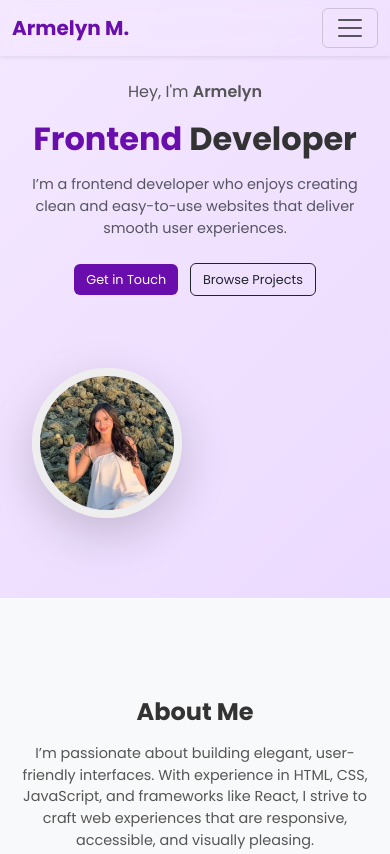
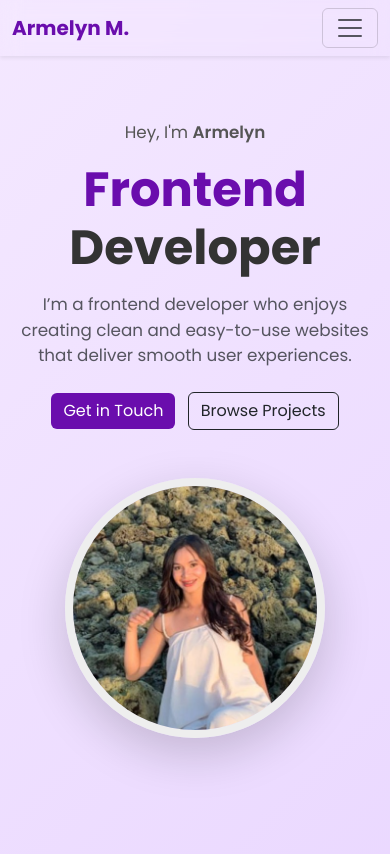
Before and after one commit to armelyn15/About-Me-Portfolio, a website: page index.html in a window 390 px wide. Shown: the top 854 px of the page. Drawn offline with nearby package versions, Linux system fonts and the light colour scheme.

Commit message:
Add files via upload
fixed mobile

```diff
--- a/style.css
+++ b/style.css
@@ -116,97 +116,15 @@ footer {
   color: #6a0dad;               /* Optional: purple on hover */
 }
 
-/* ===== MOBILE STYLES ===== */
+/* Center profile picture on mobile */
 @media (max-width: 768px) {
-  /* General text adjustments */
-  body {
-    font-size: 14px;
+  .hero-image {
+    width: 100% !important;
+    text-align: center; /* Center the image inside the div */
+    margin-top: 30px;   /* Optional: spacing from text */
   }
 
-  h1 {
-    font-size: 1.8rem;
-  }
-
-  h2 {
-    font-size: 1.5rem;
-  }
-
-  h5 {
-    font-size: 1rem;
-  }
-
-  p {
-    font-size: 0.9rem;
-  }
-
-  /* Hero section adjustments */
-  .hero-section {
-    text-align: center;
-    padding: 80px 20px;
-  }
-
-  .hero-text {
-    margin-bottom: 1.5rem;
-  }
-
-  .hero-text h1 {
-    font-size: 2rem;
-  }
-
-  .hero-text .intro {
-    font-size: 1rem;
-  }
-
-  .hero-image img {
-    width: 180px;
-    height: auto;
-  }
-
-  /* Buttons smaller */
-  .btn {
-    font-size: 0.85rem;
-    padding: 8px 14px;
-  }
-
-  /* Project & Experience cards smaller */
-  .project-card {
-    padding: 1rem;
-  }
-
-  /* About section text */
-  #about p {
-    font-size: 0.9rem;
-    padding: 0 10px;
-  }
-
-  /* Contact section */
-  .skill-box h6 {
-    font-size: 0.9rem;
-  }
-
-  .skill-box p {
-    font-size: 0.85rem;
-  }
-
-  /* Social icons spacing */
-  .social-icons a {
-    margin: 0 8px;
-    font-size: 1.2rem;
+  .hero-image .profile-pic {
+    margin: 0 auto;     /* Center the image */
   }
 }
-
-/* ===== Extra Small Devices (phones under 480px) ===== */
-@media (max-width: 480px) {
-  h1 {
-    font-size: 1.6rem;
-  }
-
-  .hero-image img {
-    width: 150px;
-  }
-
-  .btn {
-    font-size: 0.8rem;
-    padding: 6px 12px;
-  }
-}
```
